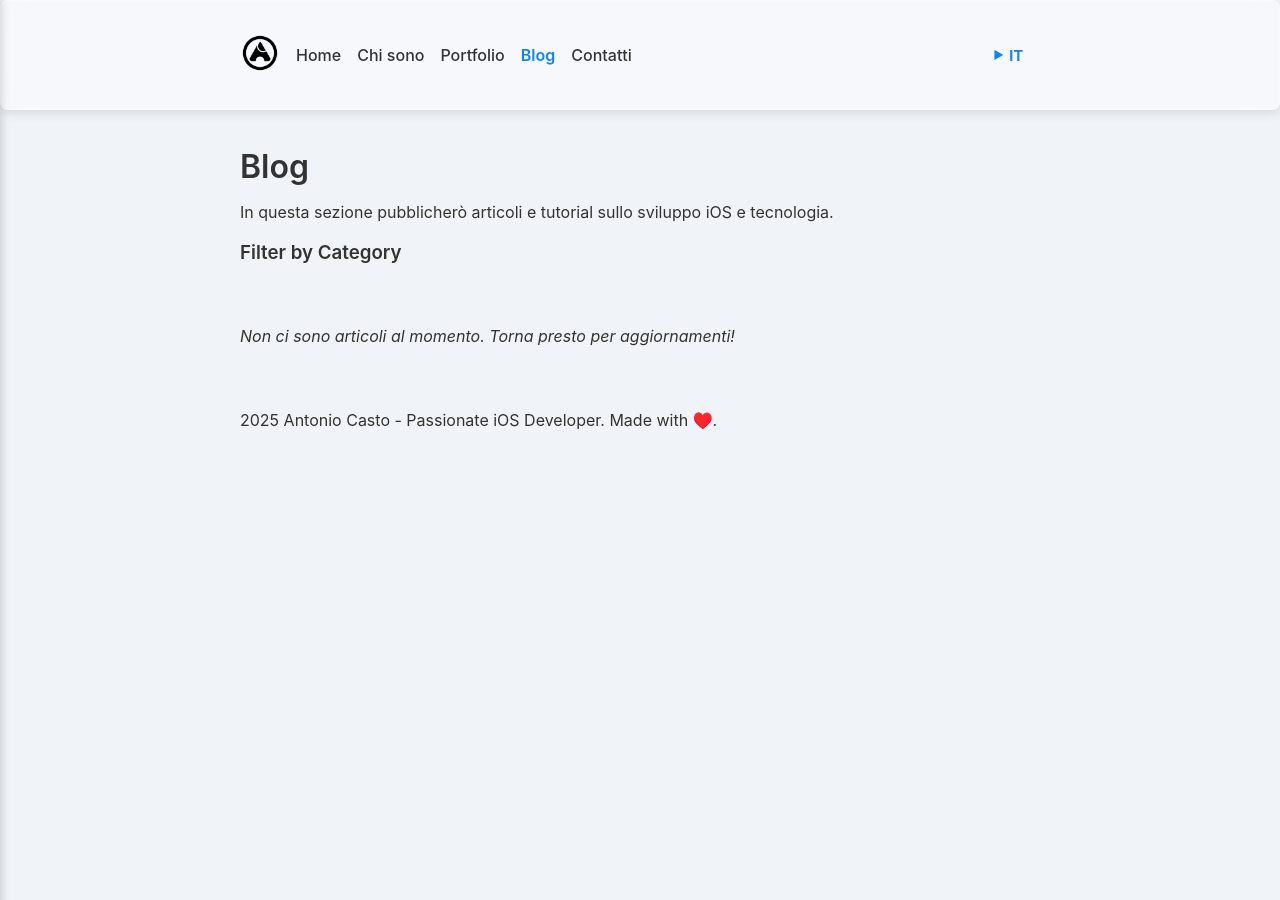
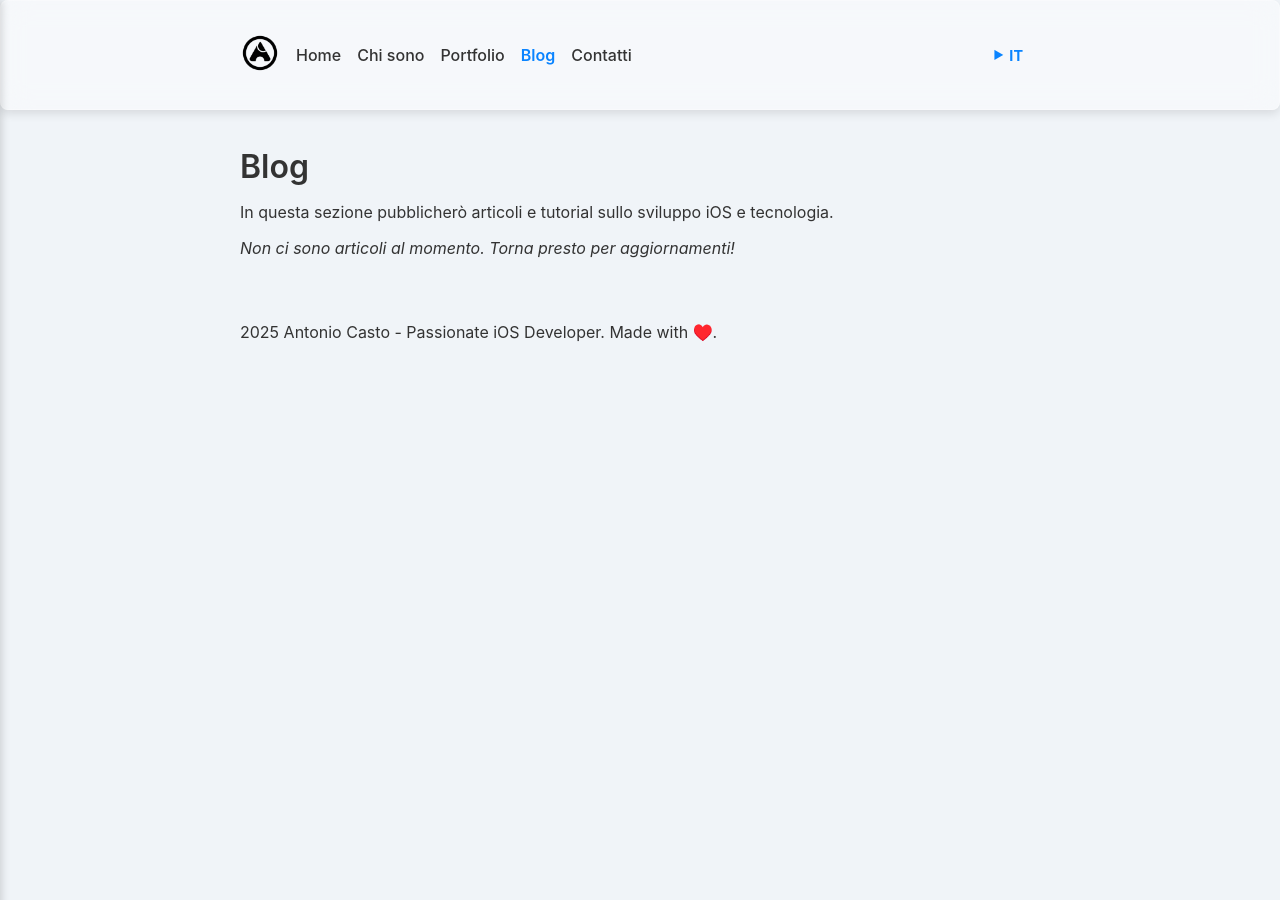
Before and after one commit to antoniocasto/acasto.dev, a Jekyll site: the page built from it/blog.markdown, in a window 1280 px wide. Built offline with Jekyll 4.4.1, drawn with Linux system fonts in a browser that asks for light colours.

Commit message:
Add message for empty blog posts and update category filter headings in English and Italian

```diff
--- a/en/blog.markdown
+++ b/en/blog.markdown
@@ -10,6 +10,9 @@ In this section, I will publish articles and tutorials about iOS development and
 
 {% assign localized_posts = site.posts | where: "lang", page.lang %}
 
+{% if localized_posts.size == 0 %}
+_There are no articles at the moment. Check back soon for updates!_
+{% else %}
 <div id="category-filters">
   <h3>Filter by Category</h3>
   <div class="tiles-container">
@@ -32,9 +35,6 @@ In this section, I will publish articles and tutorials about iOS development and
   </div>
 </div>
 <br>
-
-{% if localized_posts.size == 0 %}
-_There are no articles at the moment. Check back soon for updates!_
 {% endif %}
 
 
--- a/it/blog.markdown
+++ b/it/blog.markdown
@@ -11,8 +11,11 @@ In questa sezione pubblicherò articoli e tutorial sullo sviluppo iOS e tecnolog
 
 {% assign localized_posts = site.posts | where: "lang", page.lang %}
 
+{% if localized_posts.size == 0 %}
+_Non ci sono articoli al momento. Torna presto per aggiornamenti!_
+{% else %}
 <div id="category-filters">
-  <h3>Filter by Category</h3>
+  <h3>Filtra per categoria</h3>
   <div class="tiles-container">
     {% assign categories = "" %}
     {% for post in localized_posts %}
@@ -33,9 +36,6 @@ In questa sezione pubblicherò articoli e tutorial sullo sviluppo iOS e tecnolog
   </div>
 </div>
 <br>
-
-{% if localized_posts.size == 0 %}
-_Non ci sono articoli al momento. Torna presto per aggiornamenti!_
 {% endif %}
 
 
```
